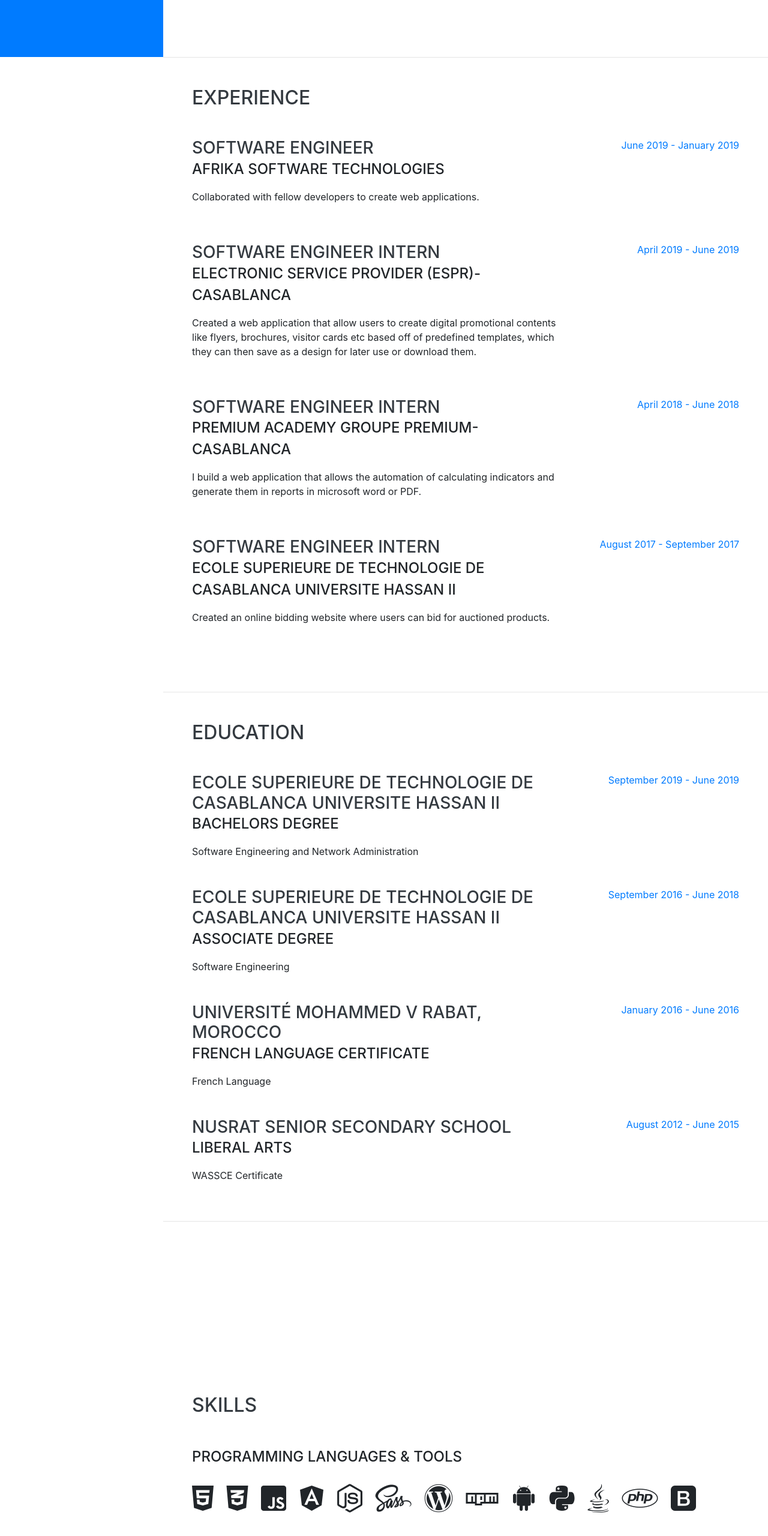
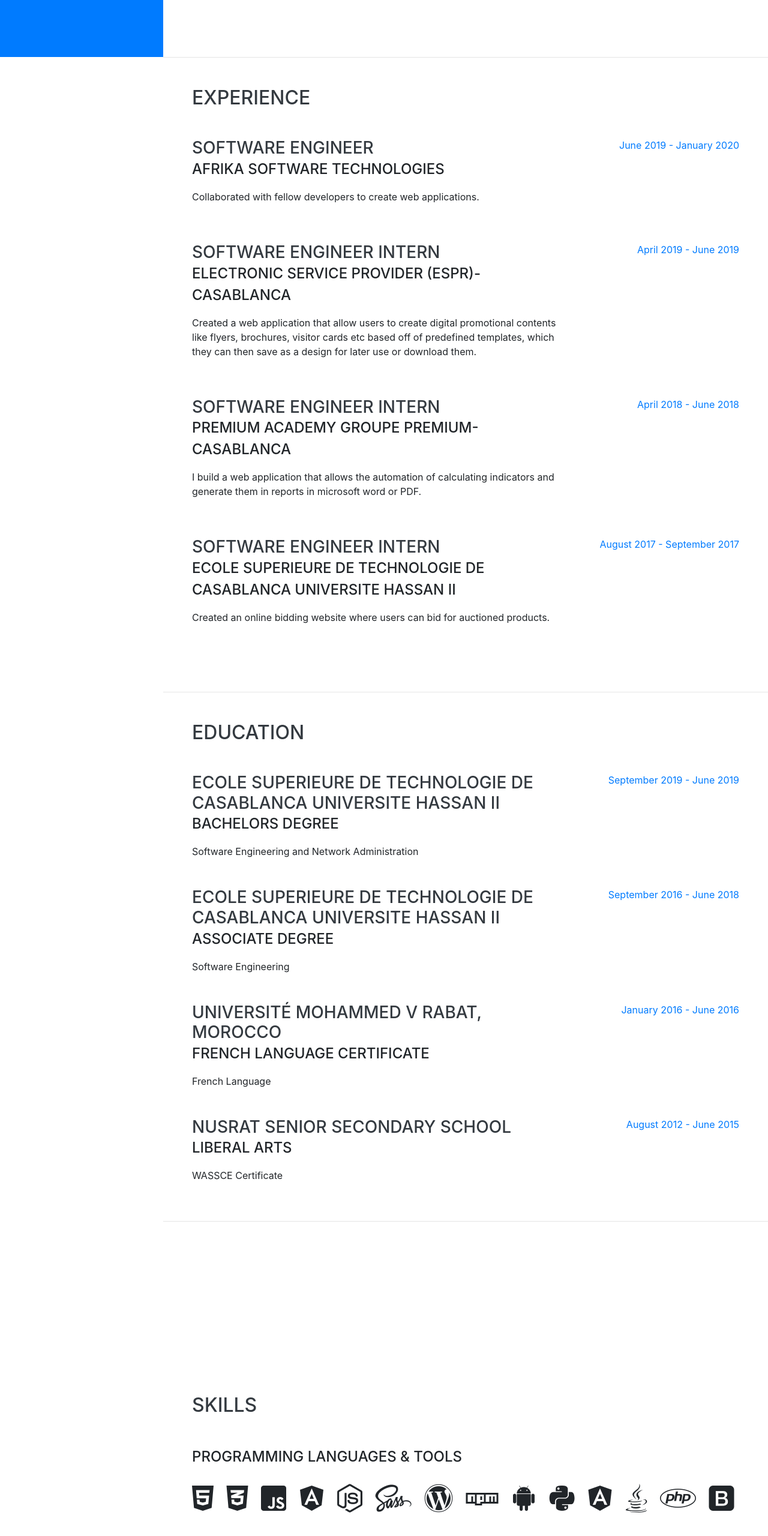
Before and after one commit to Techjobis/resume-biran, a website with bundled scripts: page index.html in a window 1280 px wide. Shown: the part 705-3265 px from the top of the page at 60% size. Built offline with nearby package versions, Linux system fonts and the light colour scheme; a web font is replaced by a local one.

Commit message:
added angular to skills section

```diff
--- a/index.html
+++ b/index.html
@@ -98,7 +98,7 @@
             <p>Collaborated with fellow developers to create web applications.</p>
           </div>
           <div class="resume-date text-md-right">
-            <span class="text-primary">June 2019 - January 2019</span>
+            <span class="text-primary">June 2019 - January 2020</span>
           </div>
         </div>
         <div class="resume-item d-flex flex-column flex-md-row justify-content-between mb-5">
@@ -230,6 +230,9 @@
             <i class="fab fa-python"></i>
           </li>
           <li class="list-inline-item">
+            <i class="fab fa-angular"></i>
+          </li>
+          <li class="list-inline-item">
             <i class="fab fa-java"></i>
           </li>
           <li class="list-inline-item">
```
